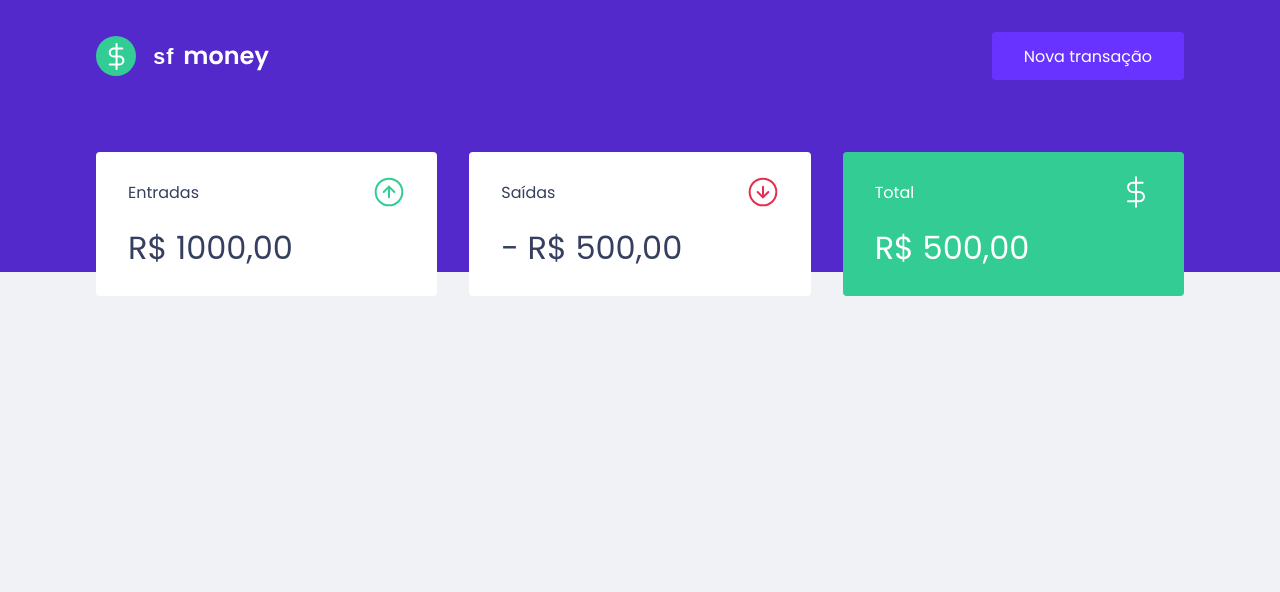
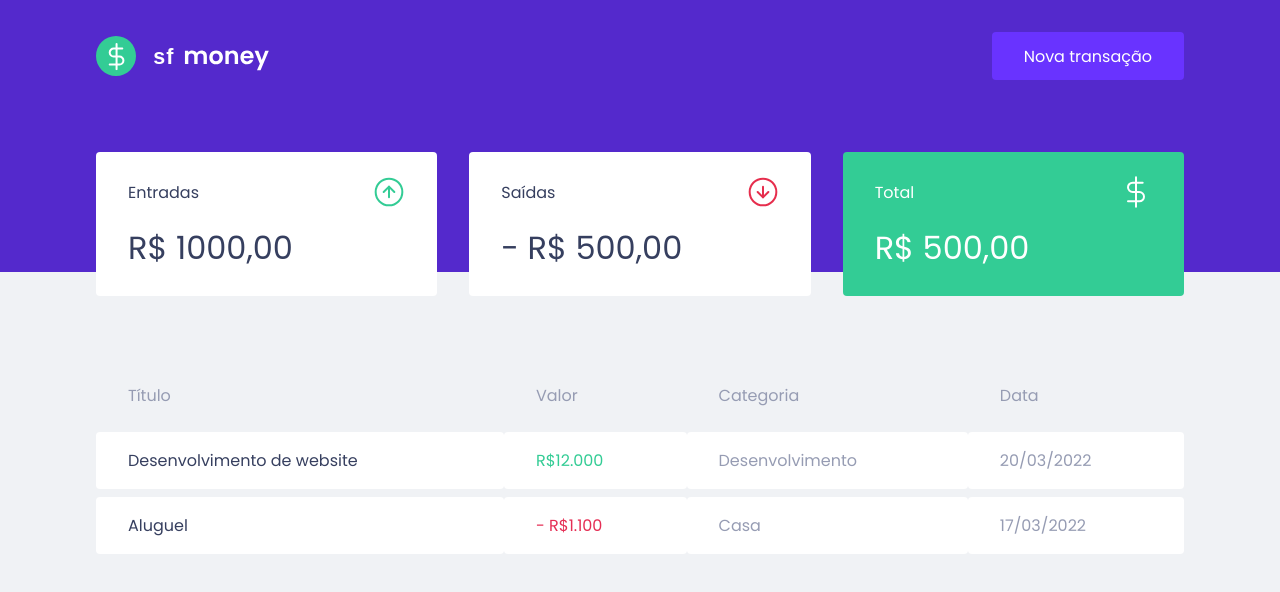
Before and after one commit to stanlino/sf-money, a React (Create React App) app: page / in a window 1280 px wide. Shown: the top 592 px of the page. Built offline with nearby package versions, Linux system fonts and the light colour scheme.

Commit message:
feat: create the TransactionsTable component

```diff
--- a/src/components/Dashboard/index.tsx
+++ b/src/components/Dashboard/index.tsx
@@ -1,10 +1,12 @@
 import { Summary } from "../Summary";
+import { TransactionsTable } from "../TransactionsTable";
 import { Container } from "./styles";
 
 export function Dashboard() {
   return (
     <Container>
       <Summary />
+      <TransactionsTable />
     </Container>
   )
 }
--- /dev/null
+++ b/src/components/TransactionsTable/index.tsx
@@ -0,0 +1,32 @@
+import { Container } from './styles'
+
+export function TransactionsTable(){
+  return (
+    <Container>
+      <table>
+        <thead>
+          <tr>
+            <th>Título</th>
+            <th>Valor</th>
+            <th>Categoria</th>
+            <th>Data</th>
+          </tr>
+        </thead>
+        <tbody>
+          <tr>
+            <td>Desenvolvimento de website</td>
+            <td className='deposit'>R$12.000</td>
+            <td>Desenvolvimento</td>
+            <td>20/03/2022</td>
+          </tr>
+          <tr>
+            <td>Aluguel</td>
+            <td className='withdraw'>- R$1.100</td>
+            <td>Casa</td>
+            <td>17/03/2022</td>
+          </tr>
+        </tbody>
+      </table>
+    </Container>
+  )
+}
--- /dev/null
+++ b/src/components/TransactionsTable/styles.ts
@@ -0,0 +1,38 @@
+import styled from 'styled-components'
+
+export const Container = styled.div`
+  margin-top: 4rem;
+
+  table {
+    width: 100%;
+    border-spacing: 0 0.5rem;
+
+    th {
+      color: var(--text-body);
+      font-weight: 400;
+      padding: 1rem 2rem;
+      text-align: left;
+      line-height: 1.5rem;
+    }
+
+    td {
+      padding: 1rem 2rem;
+      border: 0;
+      background-color: var(--shape);
+      color: var(--text-body);
+      border-radius: 0.25rem;
+
+      &:first-child {
+        color: var(--text-title)
+      }
+
+      &.deposit {
+        color: var(--green)
+      }
+
+      &.withdraw {
+        color: var(--red)
+      }
+    }
+  }
+`
```
